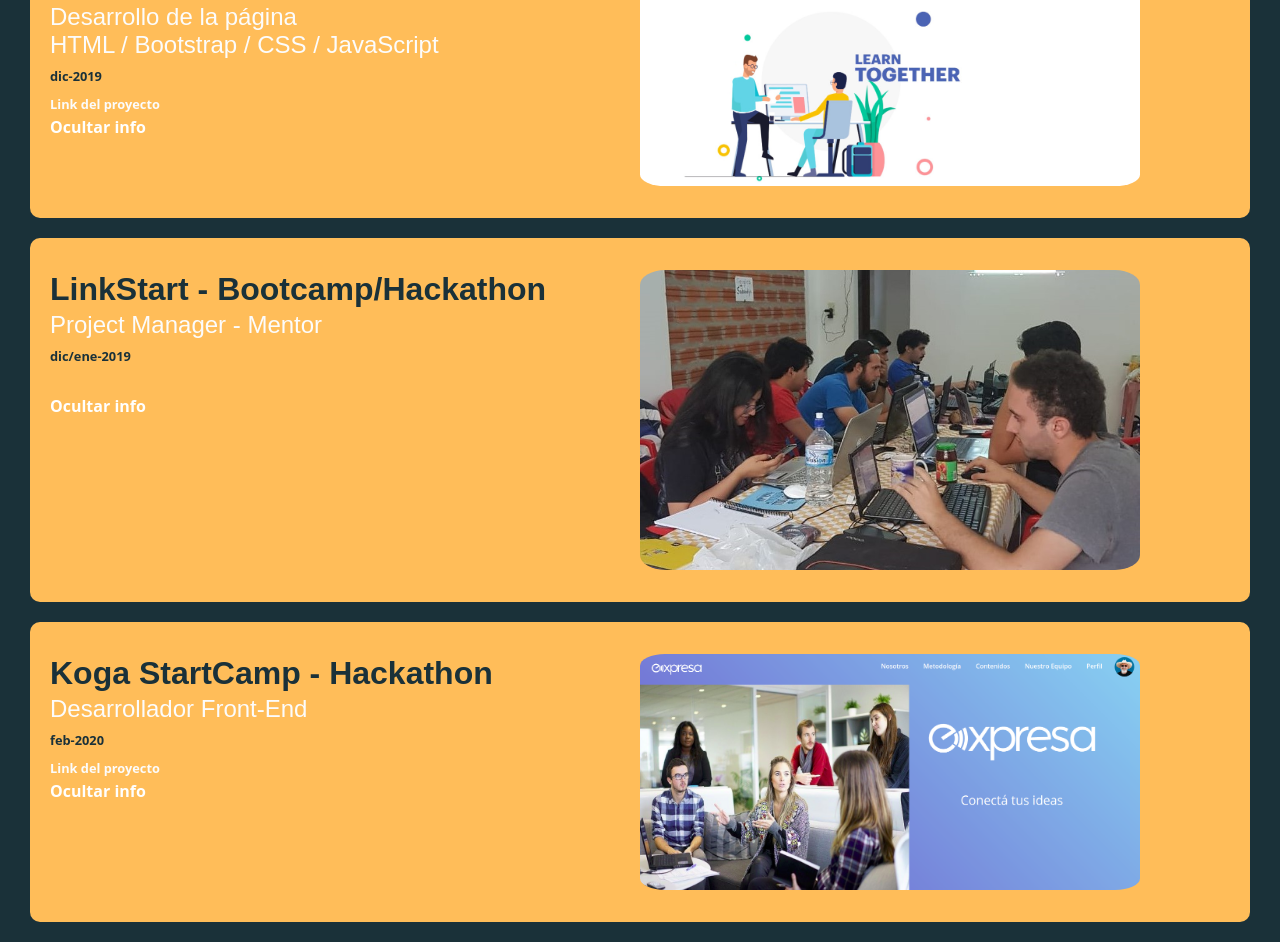
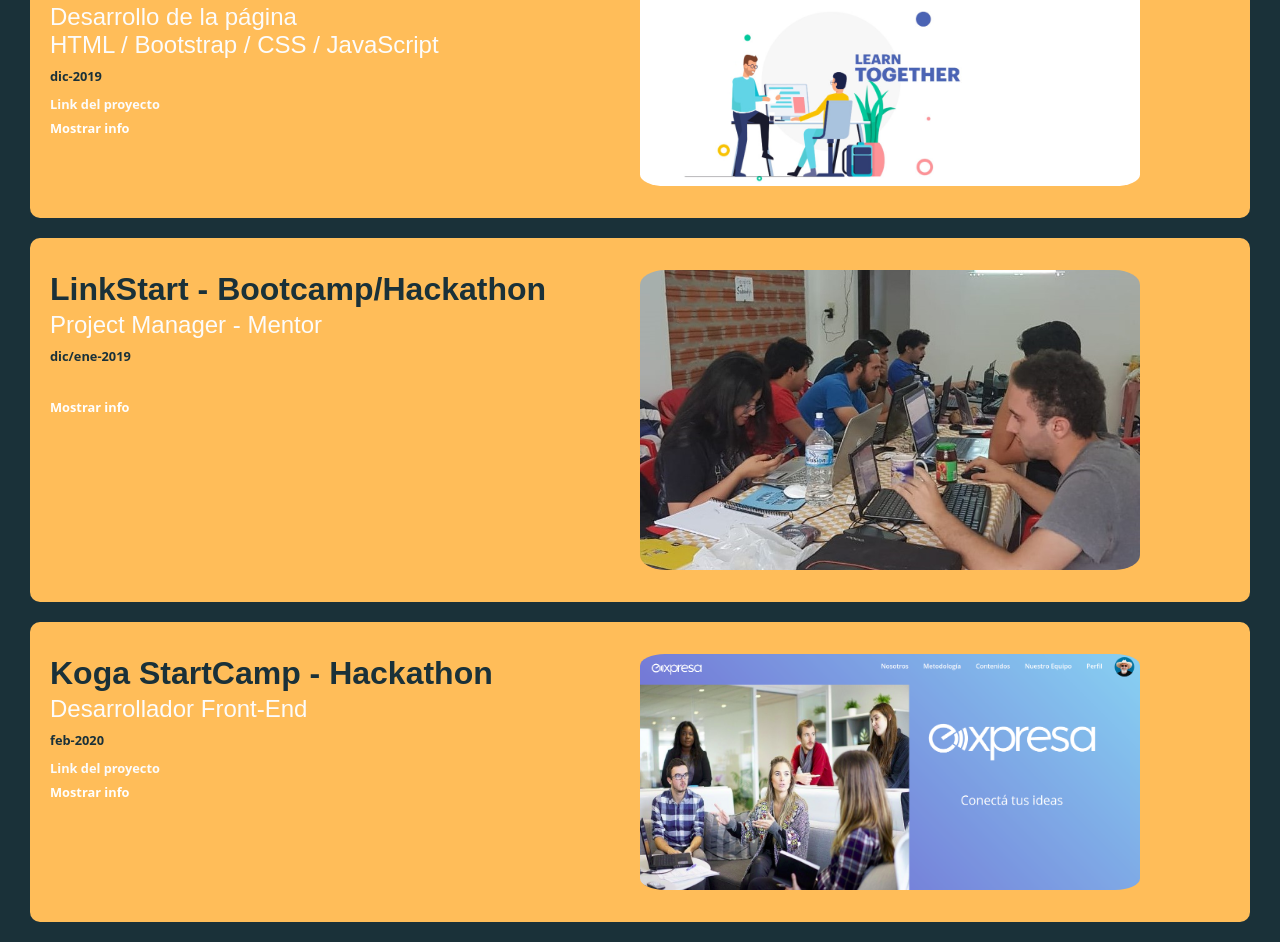
Before and after one commit to fermellone/fermellone, a Vue app: page /portfolio in a window 1280 px wide. Shown: the part 710-1652 px from the top of the page. Built offline with nearby package versions, Linux system fonts and the light colour scheme.

Commit message:
se agregaron los ocultar datos dentro de las secciones de proyectos

```diff
--- a/src/views/Portfolio.vue
+++ b/src/views/Portfolio.vue
@@ -36,7 +36,7 @@
                 <h4 class="project-details">Desarrollo de la página<br>HTML / Bootstrap / CSS / JavaScript</h4>
                 <p class="project-date"><small><b>dic-2019</b></small></p>
                 <a class="project-link" href="https://nandyme.github.io/linkstart" target="_blank"><small><b>Link del proyecto</b></small></a>
-                <p v-on:click="dos = !dos" class="description-toggler">{{dos ? 'Mostrar info' : 'Ocultar info'}}</p>
+                <p v-on:click="dos = !dos" class="description-toggler"><small><b>{{dos ? 'Ocultar info' : 'Mostrar info'}}</b></small></p>
                 <p class="project-description" v-show="dos">Página web en GitHub Pages, desarrollada para presentar el proyecto "LinkStart Hackerspace".</p>
             </div>
             <figure class="project-imageWrapper">
@@ -50,7 +50,7 @@
                 <h4 class="project-details">Project Manager - Mentor</h4>
                 <p class="project-date"><small><b>dic/ene-2019</b></small></p>
                 <br>
-                <p v-on:click="tres = !tres" class="description-toggler">{{tres ? 'Mostrar info' : 'Ocultar info'}}</p>
+                <p v-on:click="tres = !tres" class="description-toggler"><small><b>{{tres ? 'Ocultar info' : 'Mostrar info'}}</b></small></p>
                 <p v-show="tres" class="project-description">
                     Hackathon que forma parte del Plan Piloto del Proyecto "LinkStart Hackerspace" en los que desarrollamos varios proyectos reales en equipos de 6 personas usando metodología SCRUM. <br>
                     <br>
@@ -69,7 +69,7 @@
                 <p class="project-date"><small><b>feb-2020</b></small></p>
                 <a class="project-link" href="http://expresatech.herokuapp.com/home/" target="_blank"><small><b>Link del proyecto</b></small></a>
                 <br>
-                <p v-on:click="cuatro = !cuatro" class="description-toggler">{{cuatro ? 'Mostrar info' : 'Ocultar info'}}</p>
+                <p v-on:click="cuatro = !cuatro" class="description-toggler"><small><b>{{cuatro ? 'Ocultar info' : 'Mostrar info'}}</b></small></p>
                 <p class="project-description" v-show="cuatro">
                     Creamos un producto mínimo viable. En tres días. Una plataforma web con un juego y perfil de usuario.<br>
                     <br>
```
